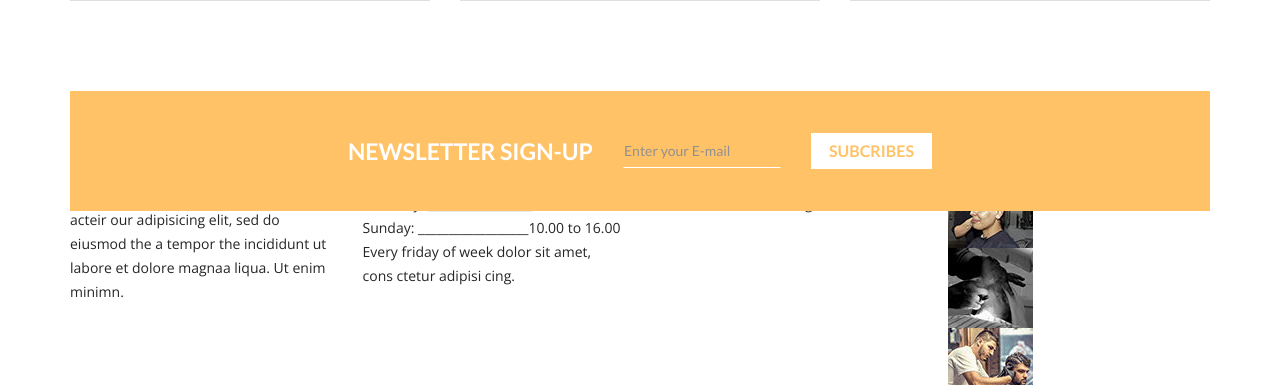
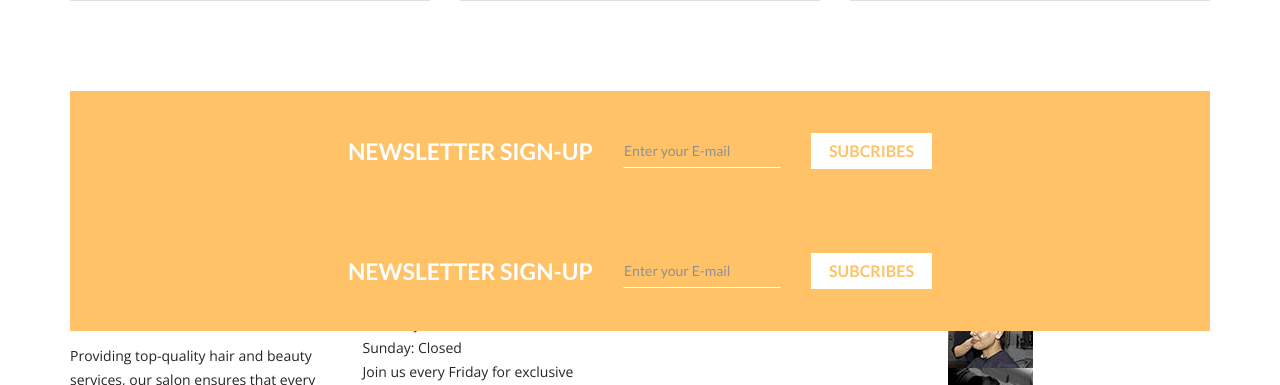
Before and after one commit to hirunaofficial/salon-management-system, a PHP site: page /index.php in a window 1280 px wide. Shown: the part 6115-6500 px from the top of the page. Run offline with PHP 8.4, Linux system fonts and the light colour scheme.

Commit message:
Improved footer layout and added social media links and company information

```diff
--- a/footer.php
+++ b/footer.php
@@ -1,3 +1,29 @@
+    <section id="hs-newsletter-area" class="hs-newsletter-area">
+        <div class="container">
+            <div class="row">
+                <div class="col-12">
+                    <div class="hs-newsletter-inner bg-theme">
+                        <div class="row align-items-center justify-content-center">
+                            <div class="col-md-auto">
+                                <h2 class="hs-newsletter-tile">NewsLetter Sign-Up</h2>
+                            </div>
+                            <div class="col-md-auto">
+                                <div class="nws-input-box">
+                                    <input type="email" placeholder="Enter your E-mail">
+                                </div>
+                            </div>
+                            <div class="col-md-auto">
+                                <div class="sing-up-btn">
+                                    <a class="hs-btn hs-btn-3" href="#">subcribes</a>
+                                </div>
+                            </div>
+                        </div>
+                    </div>
+                </div>
+            </div>
+        </div>
+    </section>
+
     <footer id="our-footer" class="out-footer-wrap">
         <div class="footer-top ft-bg-1 pb-80">
             <div class="container">
@@ -5,39 +31,38 @@
                     <div class="col-lg-3 col-md-6">
                         <div class="single-footer-widget">
                             <div class="footer-logo">
-                                    <img src="images/logo/2.png" alt="footer logo">
+                                <img src="images/logo/hair-salon.png" alt="footer logo">
                             </div>
-                                <p class="footer-pra">Lorem ipsum dolor sit amet, conse acteir our adipisicing elit, sed do eiusmod the a tempor the incididunt ut labore et dolore magnaa liqua. Ut enim minimn.</p>
+                            <p class="footer-pra">Providing top-quality hair and beauty services, our salon ensures that every customer leaves feeling rejuvenated and confident. Visit us for a luxurious experience.</p>
                             <ul class="social-icon">
                                 <li><a href="#"><i class="zmdi zmdi-facebook"></i></a></li>
-                                    <li><a href="#"><i class="zmdi zmdi-tumblr"></i></a></li>
-                                    <li><a href="#"><i class="zmdi zmdi-skype"></i></a></li>
-                                    <li><a href="#"><i class="zmdi zmdi-linkedin"></i></a></li>
-                                    <li><a href="#"><i class="zmdi zmdi-pinterest"></i></a></li>
+                                <li><a href="#"><i class="zmdi zmdi-instagram"></i></a></li>
+                                <li><a href="#"><i class="zmdi zmdi-youtube"></i></a></li>
+                                <li><a href="#"><i class="zmdi zmdi-whatsapp"></i></a></li>
                             </ul>
                         </div>
                     </div>
                     <div class="col-lg-3 col-md-6">
                         <div class="single-footer-widget">
-                                <h4 class="footer-title">OPENING TIME</h4>
+                            <h4 class="footer-title">OPENING HOURS</h4>
                             <ul class="hs-footer-date">
-                                   <li>Monday-Friday: __________8.00 to 18.00</li>
-                                   <li>Saturday: _________________9.00 to 18.00</li>
-                                   <li>Sunday: __________________10.00 to 16.00</li>
+                                <li>Monday-Friday: 8.00 to 20.00</li>
+                                <li>Saturday: 9.00 to 18.00</li>
+                                <li>Sunday: Closed</li>
                             </ul>
-                                <p class="footer-pra footer-pra-2">Every friday of week dolor sit amet, cons ctetur adipisi cing.</p>
+                            <p class="footer-pra footer-pra-2">Join us every Friday for exclusive discounts on select services.</p>
                         </div>
                     </div>
                     <div class="col-lg-3 col-md-6">
                         <div class="single-footer-widget">
-                                <h4 class="footer-title">contact us</h4>
+                            <h4 class="footer-title">CONTACT US</h4>
                             <div class="hs-footer-address">
                                 <div class="ft-single-address">
                                     <div class="footer-icon">
                                         <a href="#"><i class="zmdi zmdi-pin"></i></a>
                                     </div>
                                     <div class="footer-address">
-                                            <p>Address: Your address goes here.</p>
+                                        <p>Address: Colombo, Sri Lanka.</p>
                                     </div>
                                 </div>
                                 <div class="ft-single-address">
@@ -45,8 +70,8 @@
                                         <a href="#"><i class="zmdi zmdi-email"></i></a>
                                     </div>
                                     <div class="footer-address">
-                                            <p><a href="mailto:www.yourmail.com">www.demo@gmail.com</a></p>
-                                            <p><a href="mailto:www.yourmail.com">www.demo@gmail.com</a></p>
+                                        <p><a href="mailto:info@glamoursalon.com">info@glamoursalon.com</a></p>
+                                        <p><a href="mailto:support@glamoursalon.com">support@glamoursalon.com</a></p>
                                     </div>
                                 </div>
                                 <div class="ft-single-address">
@@ -54,40 +79,38 @@
                                         <a href="#"><i class="zmdi zmdi-phone"></i></a>
                                     </div>
                                     <div class="footer-address">
-                                            <p><a href="phone:+8801722889963">0123456789</a></p>
-                                            <p><a href="phone:+8801722889963">0123456789</a></p>
+                                        <p><a href="tel:+94123456789">+94 123 456 789</a></p>
+                                        <p><a href="tel:+94123456789">+94 123 456 789</a></p>
                                     </div>
                                 </div>
                             </div>
                         </div>
                     </div>
+
                     <div class="col-lg-3 col-md-6">
                         <div class="single-footer-widget">
-                                <h4 class="footer-title">collections</h4>
+                            <h4 class="footer-title">GALLERY</h4>
                             <ul class="our-colection">
-                                    <li><a href="#"><img src="images/others/sm-img/1.jpg" alt="footer images"></a></li>
-                                    <li><a href="#"><img src="images/others/sm-img/2.jpg" alt="footer images"></a></li>
-                                    <li><a href="#"><img src="images/others/sm-img/3.jpg" alt="footer images"></a></li>
-                                    <li><a href="#"><img src="images/others/sm-img/4.jpg" alt="footer images"></a></li>
-                                    <li><a href="#"><img src="images/others/sm-img/5.jpg" alt="footer images"></a></li>
-                                    <li><a href="#"><img src="images/others/sm-img/6.jpg" alt="footer images"></a></li>
+                                <li><a href="#"><img src="images/others/sm-img/1.jpg" alt="salon image"></a></li>
+                                <li><a href="#"><img src="images/others/sm-img/2.jpg" alt="salon image"></a></li>
+                                <li><a href="#"><img src="images/others/sm-img/3.jpg" alt="salon image"></a></li>
+                                <li><a href="#"><img src="images/others/sm-img/4.jpg" alt="salon image"></a></li>
+                                <li><a href="#"><img src="images/others/sm-img/5.jpg" alt="salon image"></a></li>
+                                <li><a href="#"><img src="images/others/sm-img/6.jpg" alt="salon image"></a></li>
                             </ul>
                         </div>
                     </div>
                 </div>
             </div>
         </div>
+
         <div class="copyright">
             <div class="footer-bottom-area ft-bg-2">
                 <div class="container">
                     <div class="row">
-                            <div class="cl-md-12">
-                                <div class="footer-btm-inner">
-                                    <p>
-            © 2022 <span class="text-capitalize">Hair Salon</span>. Made
-            with <span style="color:#ea3a3c;">&#10084;</span> by
-            <a target="_blank" href="https://hasthemes.com/">HasThemes</a>
-          </p>
+                        <div class="col-md-12">
+                            <div class="footer-btm-inner text-center">
+                                <p>© 2024 <span class="text-capitalize">Glamour Salon</span> all rights reserved.</p>
                             </div>
                         </div>
                     </div>
@@ -95,7 +118,7 @@
             </div>
         </div>
     </footer>
-    </div>
+
     <div id="quickview-wrapper">
         <div class="modal fade" id="productModal" tabindex="-1" role="dialog">
             <div class="modal-dialog" role="document">
```
Lines whose indentation alone changed are shown as unchanged.
